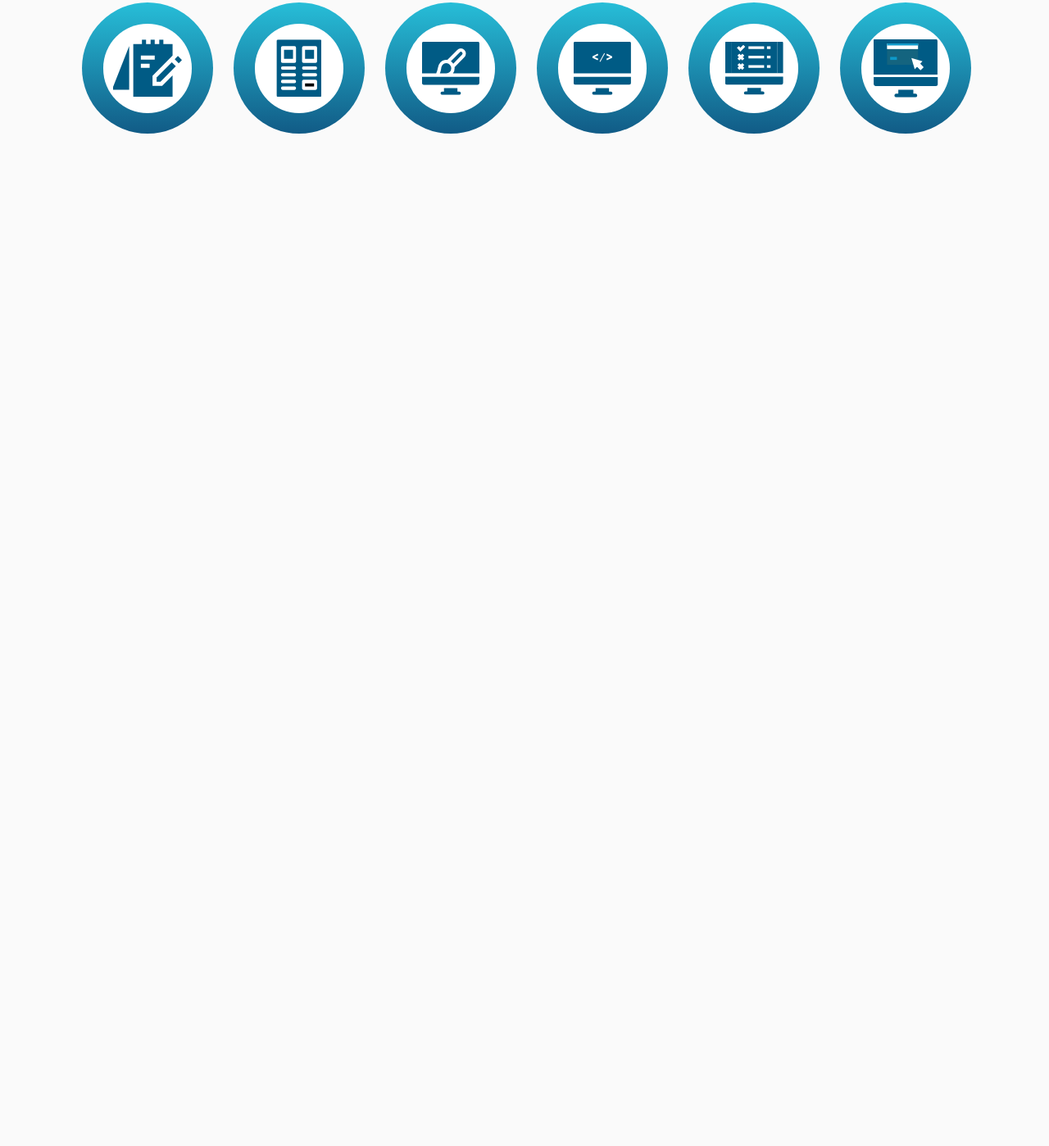
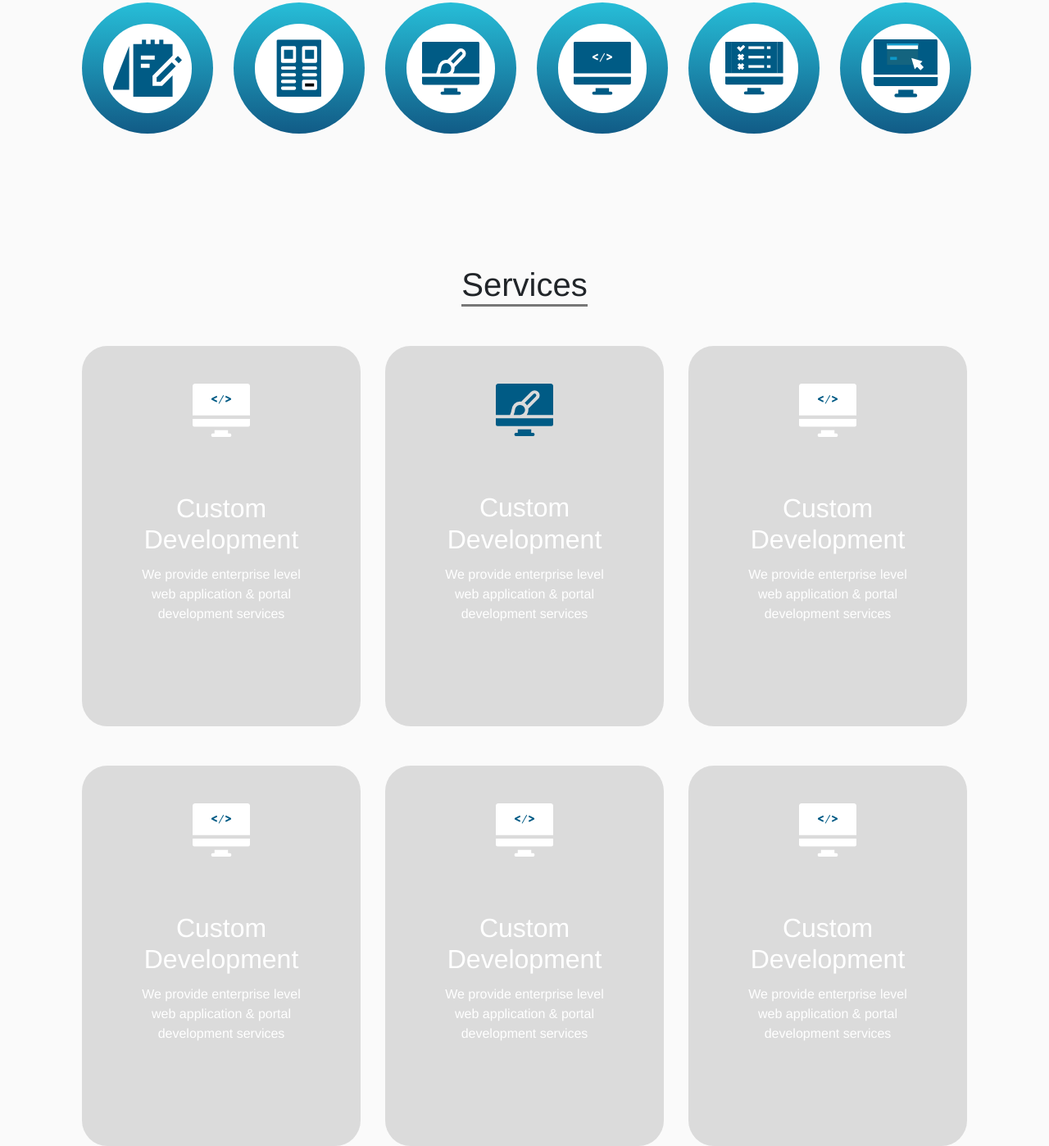
Before and after one commit to chathuranirman/Coding-mod, a plain HTML site: page index.html in a window 1280 px wide. Shown: the part 2078-3476 px from the top of the page at 82% size. Before the commit the page ends 2241 px from the top, so only its background shows below. Drawn offline with nearby package versions, Linux system fonts and the light colour scheme.

Commit message:
new updates

```diff
--- a/assets/css/main.scss
+++ b/assets/css/main.scss
@@ -109,6 +109,23 @@ body {
     }
 }
 
+
+.service-card {
+    width: 29rem;
+    height: 29rem;
+
+    .img-wrapper-icon {
+
+        img {
+            width: 70px;
+        }
+    }
+    .card-title, .card-body  p{
+        text-align: center;
+        color: #fff;
+    }
+}
+
 .circle {
     position: relative;
     border-radius: 50%;
--- a/assets/scss/_mediaquries.scss
+++ b/assets/scss/_mediaquries.scss
@@ -91,4 +91,6 @@ $breakpoints: (xs: 576px,
       right: 1.6rem;
     }
   }
+
+
 }
--- a/assets/scss/_reset.scss
+++ b/assets/scss/_reset.scss
@@ -56,3 +56,10 @@ h1, h2, h3, h4, h5, p{
     background: linear-gradient(#EDEDED, #005B85);
     border: 0px solid;
 }
+
+.service-card{
+    border-radius: 31px;
+    padding: 46px;
+    background-color: #DBDBDB;
+    border: 0px solid;
+}
--- a/index.html
+++ b/index.html
@@ -149,6 +149,88 @@
         </div>
        </div>
 
+       <div class="container-mar">
+        <div class="row">
+            <div class="col-xs-12 col-sm-12 col-md-12 mt-10 intro-heading">
+                <h1>Services</h1>
+            </div>
+        </div>
+       </div>
+
+
+       <div class="container-mar">
+        <div class="row mt-4">
+         <div class="col-xs-12 col-sm-12 col-md-4 col-lg-4 d-flex justify-content-center mt-4">
+                <div class="service-card">
+                    <div class="img-wrapper-icon">
+                    <img src="./assets/img/dev-ico.svg" class="card-img-top mx-auto d-block" alt="web">
+                </div>
+                    <div class="card-body">
+                        <h2 class="card-title mt-5">Custom Development</h2>
+                        <p>We provide enterprise level web application & portal development services</p>
+                    </div>
+                </div>
+            </div>
+            <div class="col-xs-12 col-sm-12 col-md-4 col-lg-4 d-flex justify-content-center mt-4">
+                <div class="service-card">
+                    <div class="img-wrapper-icon">
+                    <img src="./assets/img/design-ico.svg" class="card-img-top mx-auto d-block" alt="web">
+                </div>
+                    <div class="card-body">
+                        <h2 class="card-title mt-5">Custom Development</h2>
+                        <p>We provide enterprise level web application & portal development services</p>
+                    </div>
+                </div>
+            </div>
+            <div class="col-xs-12 col-sm-12 col-md-4 col-lg-4 d-flex justify-content-center mt-4">
+                <div class="service-card" style="">
+                    <div class="img-wrapper-icon">
+                    <img src="./assets/img/dev-ico.svg" class="card-img-top mx-auto d-block" alt="web">
+                </div>
+                    <div class="card-body">
+                        <h2 class="card-title mt-5">Custom Development</h2>
+                        <p>We provide enterprise level web application & portal development services</p>
+                    </div>
+                </div>
+            </div>
+    </div>
+
+    <div class="row mt-4">
+        <div class="col-xs-12 col-sm-12 col-md-4 col-lg-4 d-flex justify-content-center mt-4">
+               <div class="service-card" style="">
+                   <div class="img-wrapper-icon">
+                   <img src="./assets/img/dev-ico.svg" class="card-img-top mx-auto d-block" alt="web">
+               </div>
+                   <div class="card-body">
+                       <h2 class="card-title mt-5">Custom Development</h2>
+                       <p>We provide enterprise level web application & portal development services</p>
+                   </div>
+               </div>
+           </div>
+           <div class="col-xs-12 col-sm-12 col-md-4 col-lg-4 d-flex justify-content-center mt-4">
+               <div class="service-card" style="">
+                   <div class="img-wrapper-icon">
+                   <img src="./assets/img/dev-ico.svg" class="card-img-top mx-auto d-block" alt="web">
+               </div>
+                   <div class="card-body">
+                       <h2 class="card-title mt-5">Custom Development</h2>
+                       <p>We provide enterprise level web application & portal development services</p>
+                   </div>
+               </div>
+           </div>
+           <div class="col-xs-12 col-sm-12 col-md-4 col-lg-4 d-flex justify-content-center mt-4">
+               <div class="service-card" style="">
+                   <div class="img-wrapper-icon">
+                   <img src="./assets/img/dev-ico.svg" class="card-img-top mx-auto d-block" alt="web">
+               </div>
+                   <div class="card-body">
+                       <h2 class="card-title mt-5">Custom Development</h2>
+                       <p>We provide enterprise level web application & portal development services</p>
+                   </div>
+               </div>
+           </div>
+        </div>
+</div>
 
 
     <script src="https://code.jquery.com/jquery-3.5.1.slim.min.js" integrity="sha384-DfXdz2htPH0lsSSs5nCTpuj/zy4C+OGpamoFVy38MVBnE+IbbVYUew+OrCXaRkfj" crossorigin="anonymous"></script>
```
Also changed, not shown: assets/css/dist/main.css, assets/css/main.css, assets/img/design-ico.svg (added), assets/img/dev-ico.svg (added), assets/img/e-com-ico.svg (added), assets/img/grapic-ico.svg (added), assets/img/mobile-dev-ico.svg (added), assets/img/seo-ico.svg (added), assets/scss/dist/_reset.css, 2 other files.
